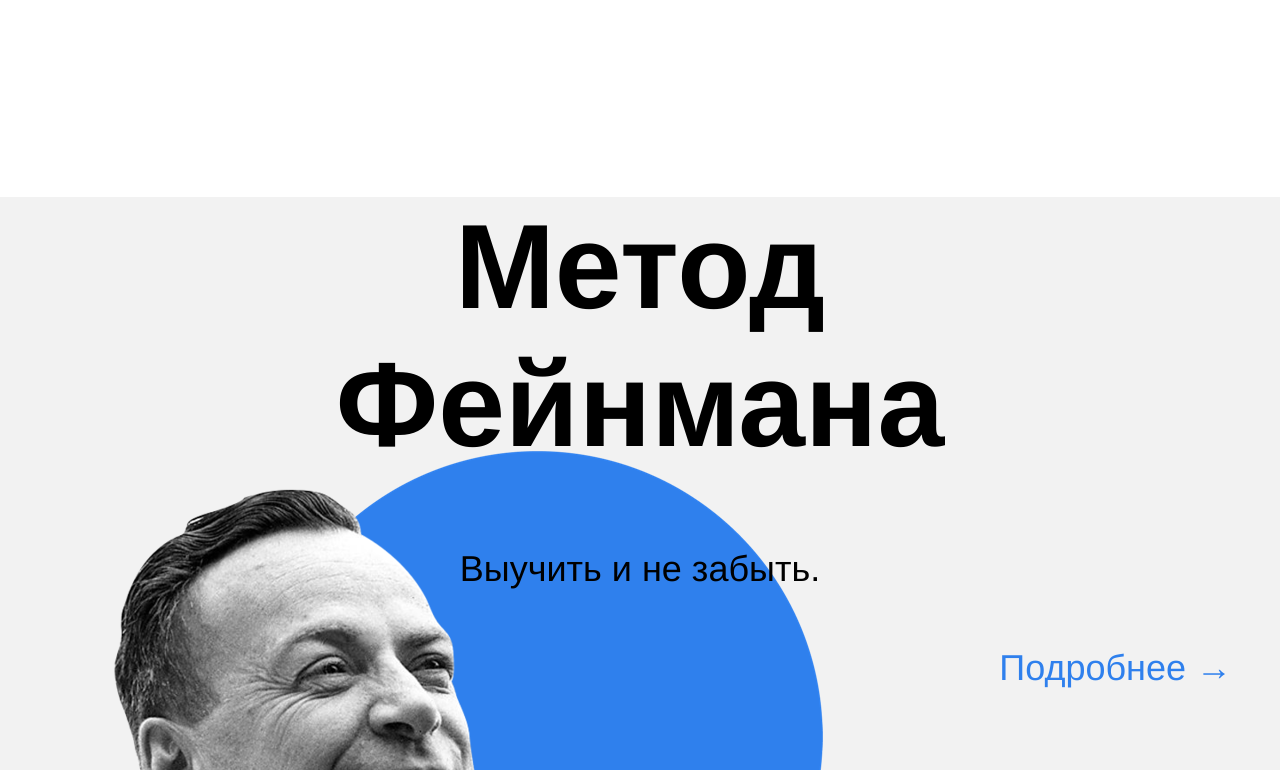
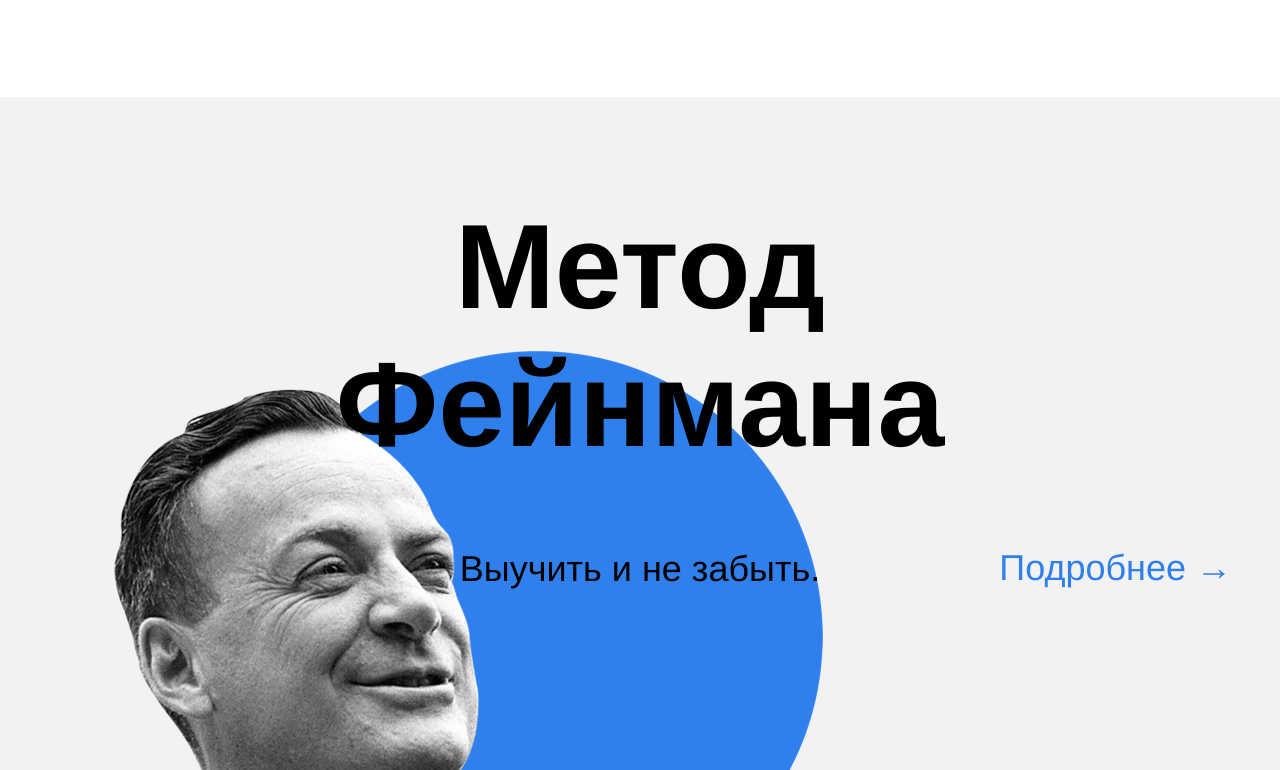
Before and after one commit to sergeyklopov94/how-to-learn, a plain HTML site: page index.html in a window 1280 px wide. Shown: the part 1910-2680 px from the top of the page. Drawn offline with Linux system fonts and the light colour scheme.

Commit message:
правка последней ошибки после второго ревью

```diff
--- a/styles/style.css
+++ b/styles/style.css
@@ -195,6 +195,8 @@
   background-color: #f2f2f2;
   position: relative;
   min-height: 890px;
+  box-sizing: border-box;
+  padding-top: 100px;
 }
 
 .feynman__title {
@@ -202,7 +204,7 @@
   font-size: 120px;
   font-weight: 600;
   color: black;
-  margin: 100px auto 0;
+  margin: 0 auto;
   width: 648px;
   position: relative;
   z-index: 1;
```
